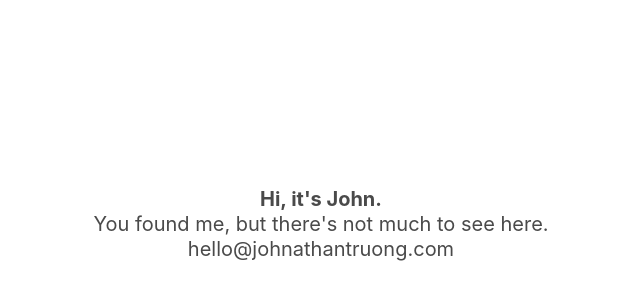
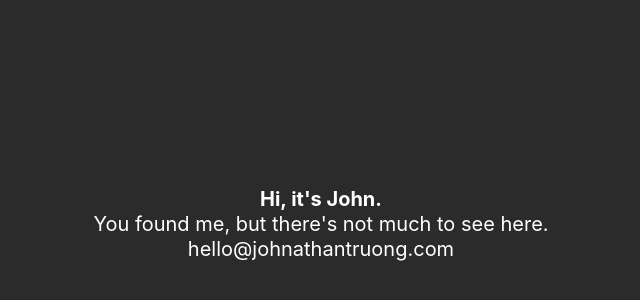
Before and after one commit to therainisfree/therainisfree.github.io, a plain HTML site: page index.html in a window 1280 px wide. Shown: the part 176-476 px from the top of the page, without its empty margins (319-959 px from the left). Drawn offline with nearby package versions, Linux system fonts and the dark colour scheme.

Commit message:
Update index.html
add dark mode

```diff
--- a/index.html
+++ b/index.html
@@ -28,6 +28,25 @@
       }
     }
 
+        /* Dark mode styles */
+    @media (prefers-color-scheme: dark) {
+      body {
+        background-color: #2b2b2b;
+        color: #fff;
+      }
+
+      .subtitle {
+        color: #fff;
+      }
+
+      a {
+        color: #fff;
+      }
+
+      a:hover {
+        color: #b3d4fc;
+      }
+    }
   </style>
   <title>Johnathan Truong</title>
 </head>
```
